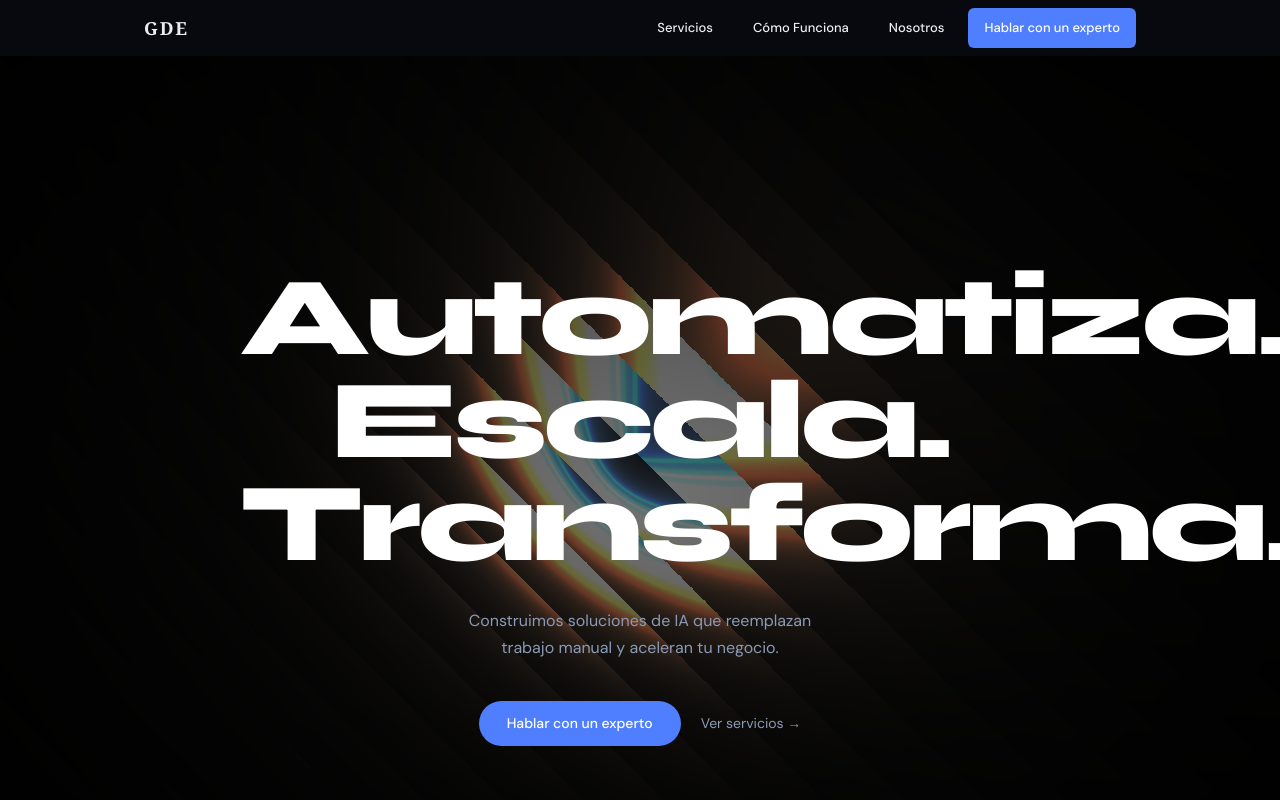
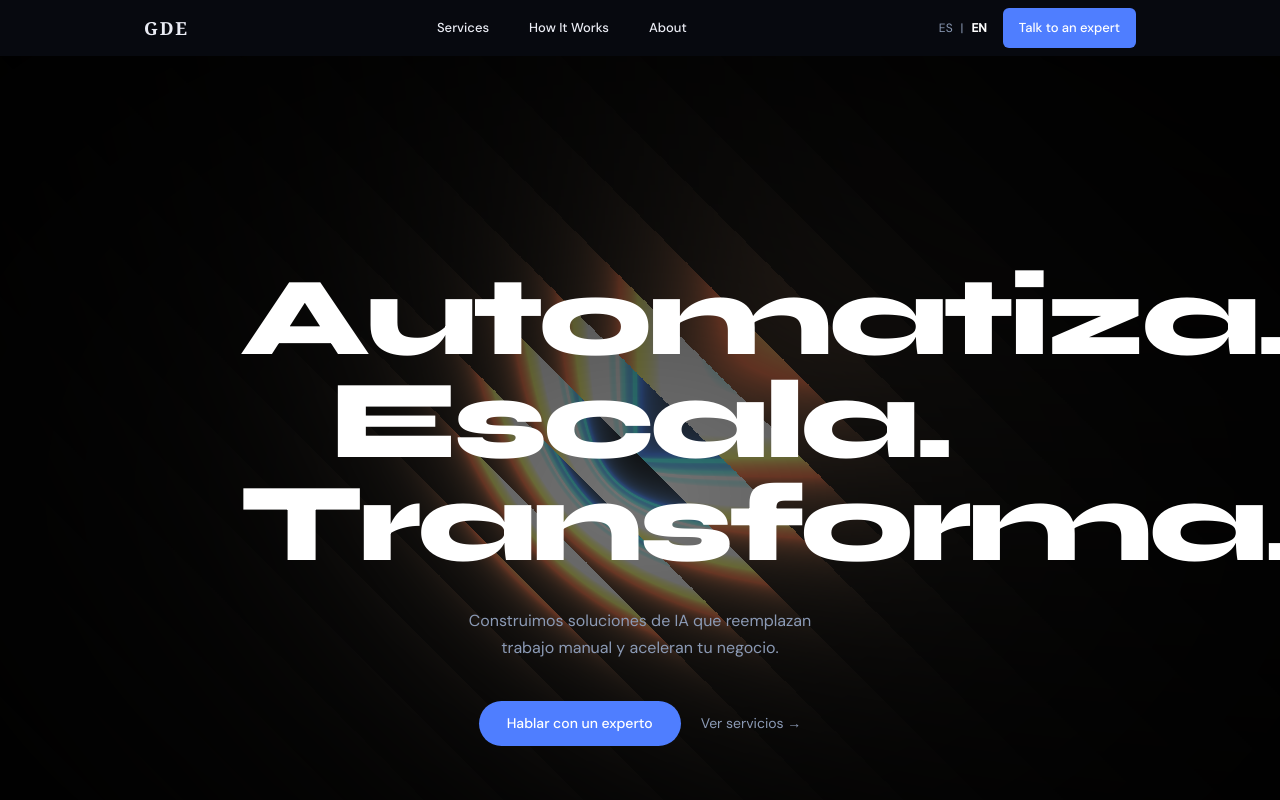
Before and after one commit to KevinFernandez21/gde-landing, a Next.js app: page / in a window 1280 px wide. Shown: the top 800 px of the page. Built offline with nearby package versions, Linux system fonts and the light colour scheme.

Commit message:
feat: add ES/EN language toggle to header

```diff
--- a/components/ui/header-2.tsx
+++ b/components/ui/header-2.tsx
@@ -4,21 +4,48 @@ import { Button, buttonVariants } from '@/components/ui/button'
 import { cn } from '@/lib/utils'
 import { MenuToggleIcon } from '@/components/ui/menu-toggle-icon'
 import { useScroll } from '@/components/ui/use-scroll'
+import { useLanguage } from '@/lib/language-context'
+import type { Lang } from '@/lib/translations'
 
 export function Header() {
   const [open, setOpen] = React.useState(false)
   const scrolled = useScroll(10)
+  const { lang, setLanguage, t } = useLanguage()
 
   const links = [
-    { label: 'Servicios',     href: '#servicios' },
-    { label: 'Cómo Funciona', href: '#como-funciona' },
-    { label: 'Nosotros',      href: '#nosotros' },
+    { label: t.nav.services,   href: '#servicios' },
+    { label: t.nav.howItWorks, href: '#como-funciona' },
+    { label: t.nav.about,      href: '#nosotros' },
   ]
 
   React.useEffect(() => {
     document.body.style.overflow = open ? 'hidden' : ''
     return () => { document.body.style.overflow = '' }
   }, [open])
+
+  const LangToggle = () => (
+    <div className="flex items-center gap-1 font-body" style={{ fontSize: 12 }}>
+      {(['es', 'en'] as Lang[]).map((l, i) => (
+        <React.Fragment key={l}>
+          {i > 0 && <span style={{ color: '#8B9AB5' }}>|</span>}
+          <button
+            onClick={() => setLanguage(l)}
+            style={{
+              background: 'none', border: 'none', cursor: 'pointer', padding: '2px 4px',
+              color: lang === l ? '#FFFFFF' : '#8B9AB5',
+              fontWeight: lang === l ? 600 : 400,
+              fontSize: 12,
+              transition: 'color 0.2s',
+              fontFamily: 'var(--font-dm)',
+              textTransform: 'uppercase',
+            }}
+          >
+            {l}
+          </button>
+        </React.Fragment>
+      ))}
+    </div>
+  )
 
   return (
     <header
@@ -39,86 +66,63 @@ export function Header() {
       >
         {/* Logo */}
         <a href="#" className="flex items-center">
-          <span
-            style={{
-              fontSize: 18,
-              fontWeight: 700,
-              color: 'rgb(var(--foreground))',
-              letterSpacing: '0.1em',
-              fontFamily: 'Georgia, serif',
-            }}
-          >
+          <span style={{ fontSize: 18, fontWeight: 700, color: 'rgb(var(--foreground))', letterSpacing: '0.1em', fontFamily: 'Georgia, serif' }}>
             GDE
           </span>
         </a>
 
-        {/* Desktop links */}
+        {/* Desktop nav */}
         <div className="hidden items-center gap-2 md:flex">
           {links.map((link, i) => (
-            <a
-              key={i}
-              className={buttonVariants({ variant: 'ghost' })}
-              href={link.href}
-              style={{ fontFamily: 'var(--font-dm)', fontSize: 13 }}
-            >
+            <a key={i} className={buttonVariants({ variant: 'ghost' })} href={link.href}
+              style={{ fontFamily: 'var(--font-dm)', fontSize: 13 }}>
               {link.label}
             </a>
           ))}
-          <a
-            href="#contacto"
-            className={buttonVariants({ variant: 'default' })}
-            style={{ fontFamily: 'var(--font-dm)', fontSize: 13 }}
-          >
-            Hablar con un experto
+        </div>
+
+        {/* Desktop right: lang toggle + CTA */}
+        <div className="hidden md:flex items-center gap-3">
+          <LangToggle />
+          <a href="#contacto" className={buttonVariants({ variant: 'default' })}
+            style={{ fontFamily: 'var(--font-dm)', fontSize: 13 }}>
+            {t.nav.cta}
           </a>
         </div>
 
-        {/* Mobile toggle */}
-        <Button
-          size="icon"
-          variant="outline"
-          onClick={() => setOpen(!open)}
-          className="md:hidden"
-        >
+        {/* Mobile hamburger */}
+        <Button size="icon" variant="outline" onClick={() => setOpen(!open)} className="md:hidden">
           <MenuToggleIcon open={open} className="size-5" duration={300} />
         </Button>
       </nav>
 
       {/* Mobile drawer */}
-      <div
-        className={cn(
-          'bg-background/90 fixed top-14 right-0 bottom-0 left-0 z-50 flex flex-col overflow-hidden border-y md:hidden',
-          open ? 'block' : 'hidden',
-        )}
-      >
-        <div
-          data-slot={open ? 'open' : 'closed'}
-          className={cn(
-            'data-[slot=open]:animate-in data-[slot=open]:zoom-in-95 data-[slot=closed]:animate-out data-[slot=closed]:zoom-out-95 ease-out',
-            'flex h-full w-full flex-col justify-between gap-y-2 p-4',
-          )}
-        >
+      <div className={cn(
+        'bg-background/90 fixed top-14 right-0 bottom-0 left-0 z-50 flex flex-col overflow-hidden border-y md:hidden',
+        open ? 'block' : 'hidden',
+      )}>
+        <div data-slot={open ? 'open' : 'closed'} className={cn(
+          'data-[slot=open]:animate-in data-[slot=open]:zoom-in-95 data-[slot=closed]:animate-out data-[slot=closed]:zoom-out-95 ease-out',
+          'flex h-full w-full flex-col justify-between gap-y-2 p-4',
+        )}>
           <div className="grid gap-y-2">
             {links.map((link) => (
-              <a
-                key={link.label}
+              <a key={link.label}
                 className={buttonVariants({ variant: 'ghost', className: 'justify-start' })}
-                href={link.href}
-                onClick={() => setOpen(false)}
-                style={{ fontFamily: 'var(--font-dm)' }}
-              >
+                href={link.href} onClick={() => setOpen(false)}
+                style={{ fontFamily: 'var(--font-dm)' }}>
                 {link.label}
               </a>
             ))}
           </div>
-          <div className="flex flex-col gap-2">
-            <a
-              href="#contacto"
+          <div className="flex flex-col gap-3">
+            <div className="flex justify-center">
+              <LangToggle />
+            </div>
+            <a href="#contacto"
               className={buttonVariants({ variant: 'default', className: 'w-full justify-center' })}
-              onClick={() => setOpen(false)}
-              style={{ fontFamily: 'var(--font-dm)' }}
-            >
-              Hablar con un experto
+              onClick={() => setOpen(false)} style={{ fontFamily: 'var(--font-dm)' }}>
+              {t.nav.cta}
             </a>
           </div>
         </div>
```
